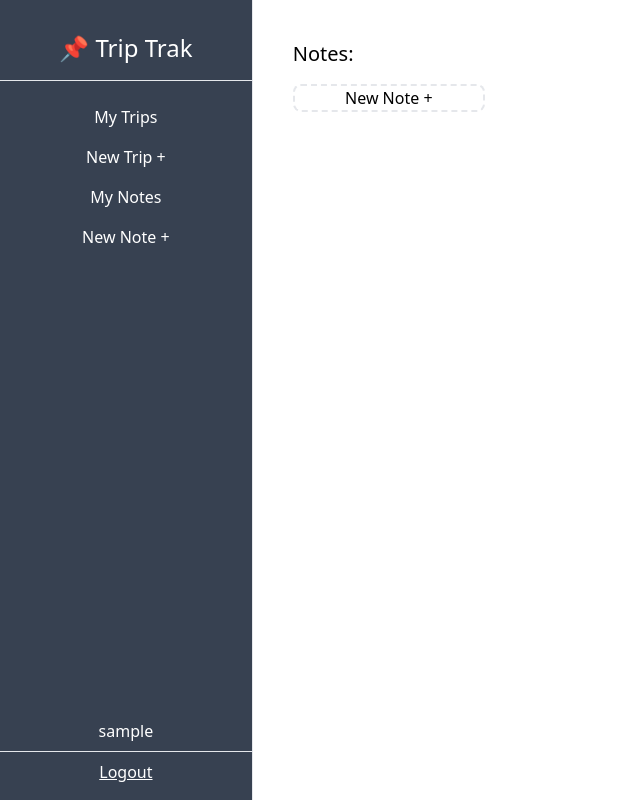
After one commit to Terafora/django-trip-recording-app, a Django app: page /dashboard/note/ in a window 1280 px wide. The commit adds this page. Shown: the whole page, without its empty margins (0-640 px from the left). Run offline with Django 4.2, Linux system fonts and the light colour scheme; the visitor is signed in with stand-in values (Sample User, id 1); data that the repository does not hold is empty; some libraries are stand-ins or nearby versions.

Commit message:
added my notes and new noted templates, and views.

```diff
--- a/trip/models.py
+++ b/trip/models.py
@@ -25,7 +25,7 @@ class Note(models.Model):
     EXCURSIONS = (
         ("event", "Event"),
         ("dining", "Dining"),
-        ("ecperience", "Experience"),
+        ("experience", "Experience"),
         ("general", "General"),
     )
 
--- a/trip/templates/trip/_base.html
+++ b/trip/templates/trip/_base.html
@@ -16,13 +16,13 @@
                     <a href="{% url 'trip-list' %}">
                         <li class="py-2 px-3 md:px-0 hover:bg-gray-600 hover:cursor-pointer">My Trips</li>
                     </a>
-                    <a href="">
+                    <a href="{% url 'trip-create' %}">
                         <li class="py-2 px-3 md:px-0 hover:bg-gray-600 hover:cursor-pointer">New Trip +</li>
                     </a>
-                    <a href="">
+                    <a href="{% url 'note-list' %}">
                         <li class="py-2 px-3 md:px-0 hover:bg-gray-600 hover:cursor-pointer">My Notes</li>
                     </a>
-                    <a href="">
+                    <a href="{% url 'note-create' %}">
                     <li class="py-2 px-3 md:px-0 hover:bg-gray-600 hover:cursor-pointer">New Note +</li>
                     </a>
                 </ul>
--- /dev/null
+++ b/trip/templates/trip/note_list.html
@@ -0,0 +1,24 @@
+{% extends 'trip/_base.html' %}
+
+{% block content %}
+
+<h3 class="text-xl pb-4">Notes:</h3>
+<div class="flex gap-2 flex-wrap">
+    {% for note in object_list %}
+    <a href="{% url 'note-detail' note.pk %}">
+        <div class="border-2 rounded-lg pb-4 hover:shadow">
+            <img class="w-48 h-32 object-cover overflow-hidden rounded-t-md" src="{{note.img.url}}" alt="{{note.name}}">
+            <p class="text-center mt-3 text-lg">{{note.trip.city}}</p>
+            <p class="text-center mt-1 text-lg">{{note.name}}</p>
+            <p class="text-center mt-1 text-gray-600">Rating: {{note.rating}}/5</p>
+        </div>
+    </a>
+    {% endfor %}
+    <a href="{% url 'note-create' %}">
+        <div class="border-2 border-dashed rounded-lg hover:shadow w-48 h-full flex justify-center items-center">
+            <p class="">New Note +</p>
+        </div>
+    </a>
+</div>
+
+{% endblock content %}
--- a/trip/templates/trip/trip_list.html
+++ b/trip/templates/trip/trips_list.html
@@ -3,7 +3,7 @@
 {% block content %}
 <h1 class="text-4xl underline underline-offset-4 mb-8">My Trips</h1>
 {% for trip in trips %}
-    <a href="">
+    <a href="{% url 'trip-detail' trip.pk %}">
         <div class="bg-gray-50 p-10 rounded shadow my-4 hover:shadow-lg hover:cursor-pointer">
             <p class="text-lg">
                 {{trip.country}} | {{trip.city}}
--- a/trip/urls.py
+++ b/trip/urls.py
@@ -1,9 +1,13 @@
 from django.urls import path
 
-from .views import HomeView, trips_list, TripCreateView
+from .views import HomeView, trip_list, TripCreateView, TripDetailView, NoteDetailView, NoteListView, NoteCreateView
 
 urlpatterns = [
     path("", HomeView.as_view(), name='home'),
-    path("dashboard/", trips_list, name='trip-list'),
+    path("dashboard/", trip_list, name='trip-list'),
+    path("dashboard/note/", NoteListView.as_view(), name='note-list'),
+    path("dashboard/note/create", NoteCreateView.as_view(), name='note-create'),
     path("dashboard/trip/create/", TripCreateView.as_view(), name='trip-create'),
+    path("dashboard/trip/<int:pk>/", TripDetailView.as_view(), name='trip-detail'),
+    path("dashboard/note/<int:pk>/", NoteDetailView.as_view(), name='note-detail'),
 ]
--- a/trip/views.py
+++ b/trip/views.py
@@ -1,24 +1,91 @@
+from typing import List
 from django.shortcuts import render
 from django.urls import reverse_lazy
-from django.views.generic import TemplateView, CreateView
+from django.views.generic import TemplateView, CreateView, DetailView, ListView, UpdateView, DeleteView
+from django.contrib.auth.forms import UserCreationForm
+from django import forms
+
 from .models import Trip, Note
-# Create your views here.
 
 class HomeView(TemplateView):
     template_name = 'trip/index.html'
 
-def trips_list(request):
-    trips = Trip.objects.filter(owner = request.user)
+def trip_list(request):
+
+    trips = Trip.objects.filter(owner=request.user)
     context = {
-        'trips': trips
+        "trips": trips
     }
-    return render(request, 'trip/trip_list.html', context)
+    return render(request, 'trip/trips_list.html', context)
+
+class SignupView(CreateView):
+    form_class = UserCreationForm
+    success_url = reverse_lazy('login')
+    template_name = 'registration/signup.html'
 
 class TripCreateView(CreateView):
     model = Trip
     success_url = reverse_lazy('trip-list')
-    fields = ['city', 'country', 'start_date', 'end_date']
+    fields = ["city", "country", "start_date", "end_date"]
+
 
     def form_valid(self, form):
         form.instance.owner = self.request.user
         return super().form_valid(form)
+
+class TripDetailView(DetailView):
+    model = Trip
+
+    def get_context_data(self, **kwargs):
+        context = super().get_context_data(**kwargs)
+        trip = context['object']
+        notes = trip.notes.all()
+        context['notes'] = notes
+        return context
+
+class TripUpdateView(UpdateView):
+    model = Trip
+    success_url = reverse_lazy('trip-list')
+    fields = ["city", "country", "start_date", "end_date"]
+
+
+class TripDeleteView(DeleteView):
+    model = Trip
+    success_url = reverse_lazy('trip-list')
+
+class NoteListView(ListView):
+    model = Note
+
+    def get_queryset(self):
+        queryset = Note.objects.filter(trip__owner=self.request.user)
+        return queryset
+
+class NoteDetailView(DetailView):
+    model = Note
+
+class NoteCreateView(CreateView):
+    model = Note
+    success_url = reverse_lazy('note-list')
+    fields = "__all__"
+
+    def get_form(self):
+        form = super(NoteCreateView, self).get_form()
+        trips = Trip.objects.filter(owner=self.request.user)
+        form.fields['trip'].queryset = trips
+        return form
+
+class NoteUpdateView(UpdateView):
+    model = Note
+    success_url = reverse_lazy('note-list')
+    fields = "__all__"
+
+    def get_form(self):
+        form = super(NoteUpdateView, self).get_form()
+        trips = Trip.objects.filter(owner=self.request.user)
+        form.fields['trip'].queryset = trips
+        return form
+
+class NoteDeleteView(DeleteView):
+    model = Note
+    success_url = reverse_lazy('note-list')
+    #not make the template - send post requests here
```
Also changed, not shown: trip/templates/trip/note_detail.html (added, +17 -0 lines), trip/templates/trip/note_form.html (added, +11 -0 lines), trip/templates/trip/trip_detail.html (added, +31 -0 lines).
